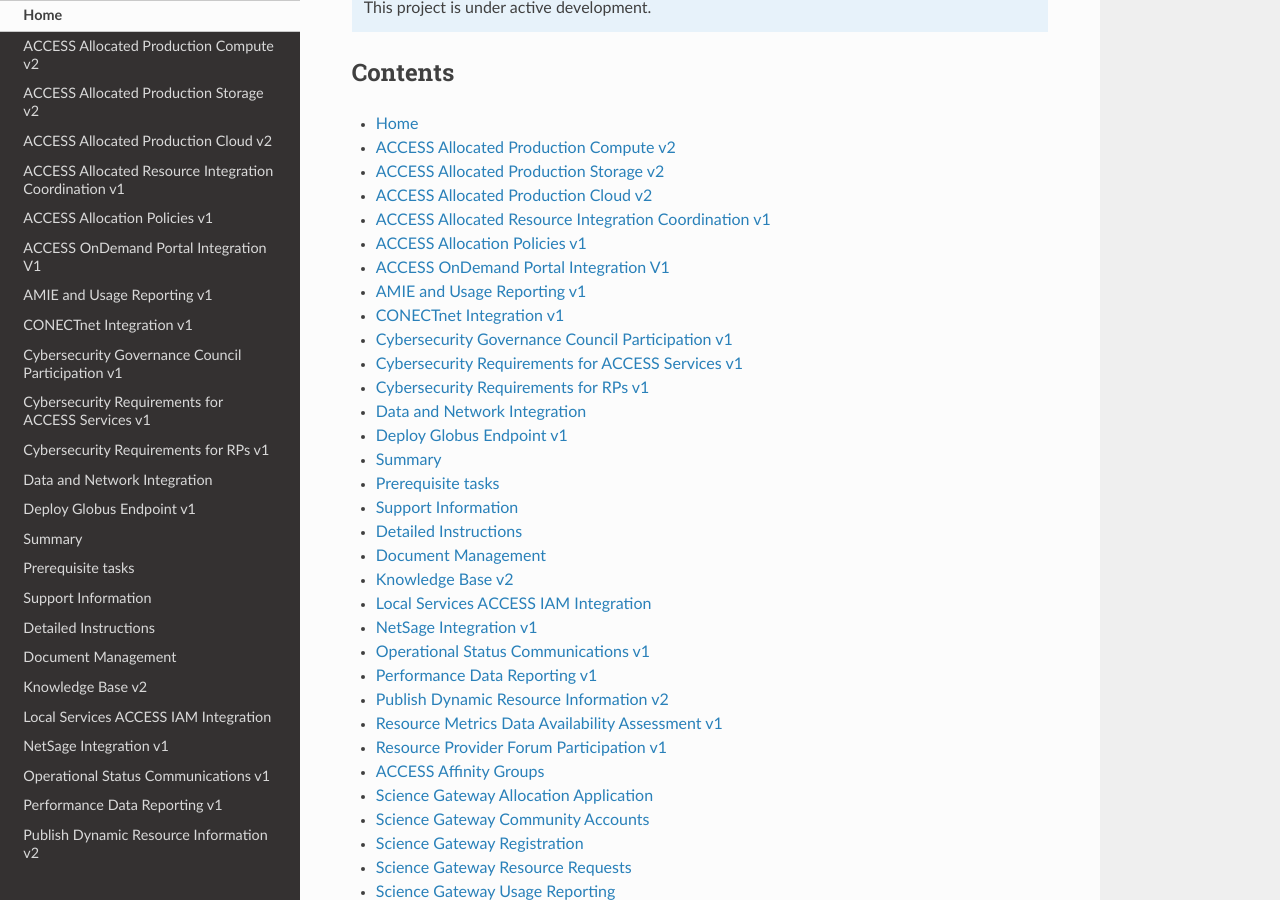
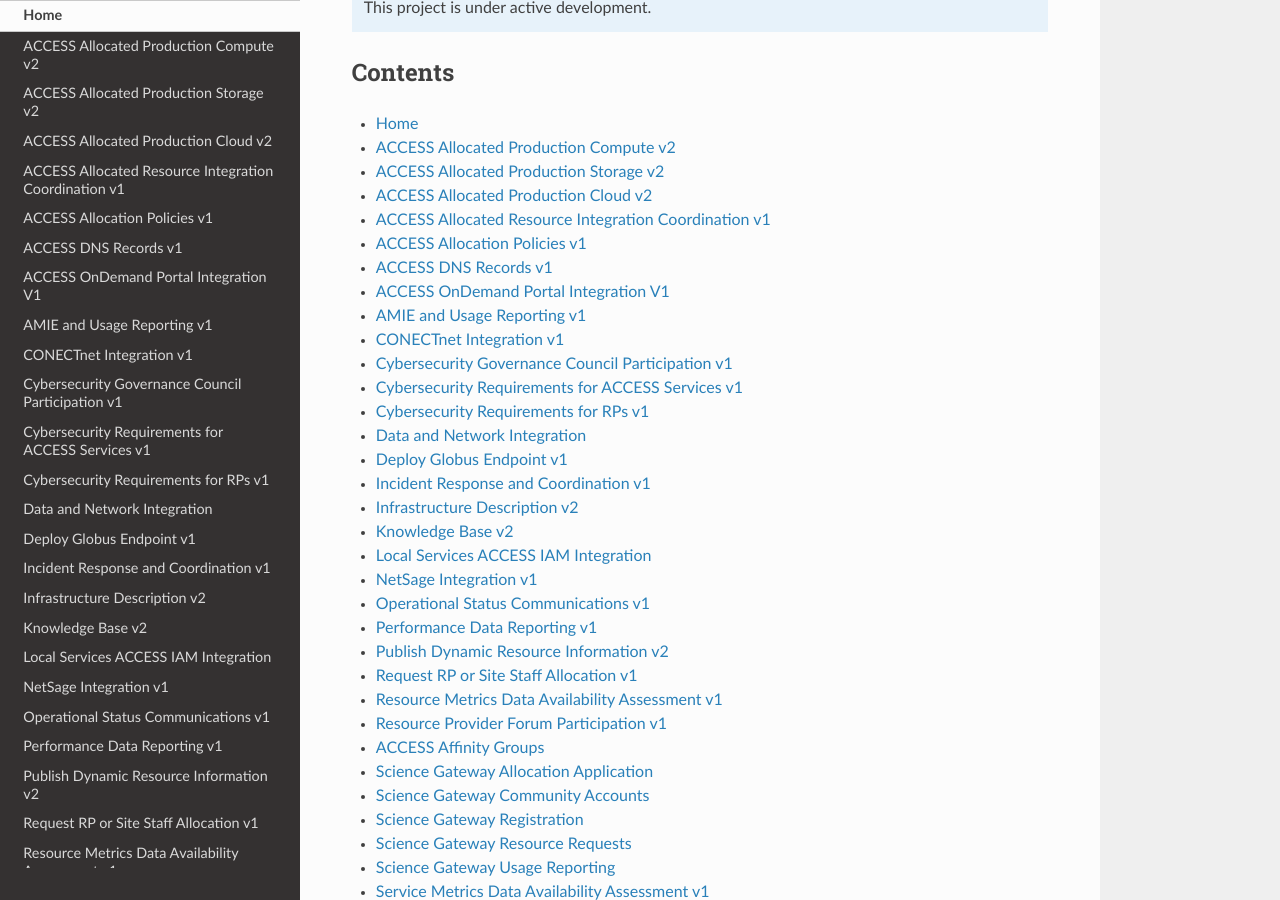
Before and after one commit to esiegmann/Integration_Roadmaps, a Sphinx documentation site: the page built from docs/source/index.rst, in a window 1280 px wide and 900 px high, scrolled down 357 px. Built offline with Sphinx 7.4.7 and the Read the Docs theme 2.0.0, drawn with Linux system fonts in a browser that asks for light colours; some of the changed lines change nothing that is shown.

Commit message:
More fixes

```diff
--- /dev/null
+++ b/docs/source/tasks/ACCESS_DNS_Records_v1.md
@@ -0,0 +1,38 @@
+# ACCESS DNS Records v1
+
+Infrastructure Integration Roadmap Task
+
+**Task Type(s)**: Technology
+**Start by phase**: Integration
+**Complete by phase**: Ongoing
+**RP role(s)**: Network, storage, and system administrators
+
+## Summary
+
+\<Summarizes the purpose or goal for the task, who performs the task, and approximate effort. If this task replaces or upgrades one or more other tasks, provide references to those tasks and summarize significant new or changed elements.\>
+
+## Prerequisite tasks
+
+None
+
+## Support Information
+
+For assistance with this task see the *Support Information* section in the *Integration Roadmap Description*.
+
+\<REPLACE the above boilerplate sentence if you want a different operator support process for this task\>
+
+## Detailed Instructions
+
+\<Detailed task instructions that may include separate sections for both one-time / setup tasks and ongoing or recurring activities. Explain the roles that will perform this task an approximate effort required.\>
+
+## Document Management
+
+**Status**: {Draft, Official, Retired}
+
+**Official date**: \<mm/dd/yyyy\>
+
+**Coordinators**: \<name\>, \<ACCESS project\>
+
+**Last revised date**: \<mm/dd/yyyy\>
+
+**Retired date**: \<mm/dd/yyyy\> or blank
--- /dev/null
+++ b/docs/source/tasks/Incident_Response_and_Coordination_v1.md
@@ -0,0 +1,54 @@
+# Incident Response and Coordination v1
+
+Infrastructure Integration Roadmap Task
+
+**Task Type(s)**: Support
+**Start by phase**: Integration
+**Complete by phase**: Ongoing
+**RP role(s)**: Cybersecurity and incident response contact(s)
+
+## Summary
+
+Resource Providers and ACCESS Tracks must follow incident response and coordination procedures as defined in ACCESS’s [*Incident Response Policy*](https://docs.google.com/document/d/1PMlZx40W0XF5NHlBkuPv1JAW7Fc2Fm__1JvIBZUaEQw). Representatives from each RP and Track must be identified to participate in the ACCESS Incident Response Trust Group (AIRTG). This representative’s contact information must be provided and will be used in the case of an incident as defined in the Incident Response Policy.
+
+### Effort
+
+Identifying representatives for the AIRTG and submitting names: ~1 hour.
+
+AIRTG meetings occur weekly and take less than 30 minutes.
+
+## Prerequisite tasks
+
+Familiarity with [*Cybersecurity Requirements for RPs v1*](https://docs.google.com/document/d/1LrfJcgixn-sDuIxZOk47ddoZpCYgwabhWAZYoKOB2TI/edit#)
+
+## Support Information
+
+For assistance with this task see the *Support Information* section in the *Integration Roadmap Description*.
+
+## Detailed Instructions
+
+Submit an ACCESS ticket using the [*Support Portal ticket form*](https://support.access-ci.org/open-a-ticket) with the following information:
+
+> Is your issue related to a resource? **Not related to a resource**
+>
+> Is your issue related to allocations? **No**
+>
+> Please Select an ACCESS category: **ACCESS Security**
+>
+> Problem Synopsis: **ACCESS AIRTG participants**
+>
+> Problem Description: **Technical staff names and email to be added to the AIRTG**
+
+You will receive a response from ACCESS CONECT Cybersecurity Group indicating that the individuals have been added to the ACCESS ACCESS Incident Response Trust Group (AIRTG) and the secure communication channels outlined in the effort section above.
+
+## Document Management
+
+**Status**: Draft
+
+**Official date**: \<mm/dd/yyyy\>
+
+**Coordinators**: Alex Withers, CONECT Cybersecurity Program; Shane Filus, CONECT Cybersecurity Program
+
+**Last revised date**: 02/16/2023
+
+**Retired date**: \<mm/dd/yyyy\> or blank
--- a/docs/source/tasks/Infrastructure_Description_v2.md
+++ b/docs/source/tasks/Infrastructure_Description_v2.md
@@ -1,3 +1,5 @@
+# Infrastructure Description v2
+
 Infrastructure Integration Roadmap Task
 
 **Task Type(s)**: Coordination
@@ -5,7 +7,7 @@
 **Complete by phase**: Ongoing
 **RP role(s)**: Resource Integration Coordinator, Documentation and knowledge base contact(s),
 
-# Summary
+## Summary
 
 ACCESS infrastructure that is visible to researchers, resource providers, developers, other ACCESS awardees, or the broader community must be described. ACCESS resource providers, ACCESS projects, and other ACCESS affiliated online service providers (i.e. science gateways, etc.) enter basic information about their organization and then describe the infrastructure that they operate in the Cyberinfrastructure Description Repository (CiDeR). Audience relevant summaries of these descriptions are displayed in ACCESS websites.
 
@@ -13,19 +15,19 @@
 
 This integration task replaces and improves the [*Infrastructure Description v1 task*](https://docs.google.com/document/d/1RJCEFLL1vjSOo-plBRK67qwTePXahbvsuZVoGOlYTFg). Operators that completed the v1 task already completed this task.
 
-# Prerequisite tasks
+## Prerequisite tasks
 
 None
 
-# Support Information
+## Support Information
 
 For assistance with this task see the *Support Information* section in the *Integration Roadmap Description*.
 
-# Detailed Instructions
+## Detailed Instructions
 
 Organization staff access CiDeR at [*https://cider.access-ci.org/login*](https://cider.access-ci.org/login).
 
-## Initial CiDeR Setup
+### Initial CiDeR Setup
 
 If your organization already has CiDeR/RDR access, skip to step C.
 
@@ -53,7 +55,7 @@
 
 ![](media/Infrastructure_Description_v2/media/image1.png)
 
-## Provide CiDeR access to other organization staff
+### Provide CiDeR access to other organization staff
 
 The resource integration coordinator grants other organization staff access to enter and maintain infrastructure descriptions:
 
@@ -65,7 +67,7 @@
 
 - Add additional Organization Admins who may enter and update your organization resource information.
 
-## Enter Resource Descriptions
+### Enter Resource Descriptions
 
 Organization staff enter new infrastructure as detailed in the Quick Start Guide and User Guide:
 
@@ -83,7 +85,7 @@
 
 - Enter as much information as possible in this second form
 
-## Enter Resource Conversion Factors
+### Enter Resource Conversion Factors
 
 Skip this section if you resource is not ACCESS allocated
 
@@ -93,11 +95,11 @@
 
 ![](media/Infrastructure_Description_v2/media/image2.png)
 
-## Maintain infrastructure descriptions
+### Maintain infrastructure descriptions
 
 Information in CiDeR should be kept up to date, and reviewed for accuracy at least once a year.
 
-# Document Management
+## Document Management
 
 **Status**: Official
 
--- /dev/null
+++ b/docs/source/tasks/Request_RP_or_Site_Staff_Allocation_v1.md
@@ -0,0 +1,62 @@
+# Request RP or Site Staff Allocation v1
+
+Infrastructure Integration Roadmap Task
+
+**Task Type(s)**: Coordination
+**Start by phase**: Any
+**Complete by phase**: Operations
+**RP role(s)**: PI and co-PI(s), Resource integration coordinator(s)
+
+## Summary
+
+RPs can request a site/staff allocation via ACCESS, to use for supporting and testing the ACCESS allocation workflow
+
+## Prerequisite tasks
+
+None
+
+## Support Information
+
+For assistance with this task see the *Support Information* section in the *Integration Roadmap Description*.
+
+## Detailed Instructions
+
+To request a site/staff allocation for your site, follow the standard allocations request process (see below), noting in the “public overview” section of your submission that this is for a site/staff allocation.
+
+- You will want to start on the [*ACCESS Allocation website*](https://allocations.access-ci.org/).
+
+- Before submitting a request, you will want to start with the overview of the different ACCESS opportunities.
+
+- Look across the menu bar in the middle of the page. Click on “Prepare requests”
+
+- Within “Prepare requests,” click on “Overview.”
+
+- Here you can look at all the different ACCESS opportunities and see which opportunity you would like to submit into.
+
+- PLEASE READ THIS PAGE VERY CAREFULLY.
+
+- The information on this page will let you know about the credit limits and any additional information about things needed in the submission.
+
+- Now that you have decided which opportunity to submit into, you can now work on your submission.
+
+- Look across the menu bar in the middle of the page. Click on “Manage allocations”
+
+- Within “Manage allocations,” click on “Submit a Request.”
+
+- You are now at the Available Opportunities Page.
+
+- Look for the Opportunity (Explore, Discover, Accelerate, Maximize) you would like to submit into.
+
+- Once you see that Opportunity, click on the button that says “SUBMIT AN (Opportunity) ACCESS REQUEST”
+
+## Document Management
+
+**Status**: Draft
+
+**Official date**: \<mm/dd/yyyy\>
+
+**Coordinators**: \<name\>, \<ACCESS project\>
+
+**Last revised date**: \<mm/dd/yyyy\>
+
+**Retired date**: \<mm/dd/yyyy\> or blank
```
Also changed, not shown: 1 other file.
